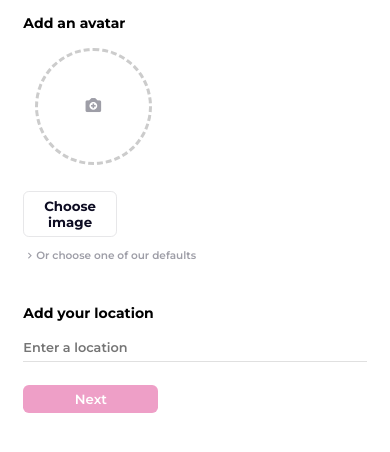
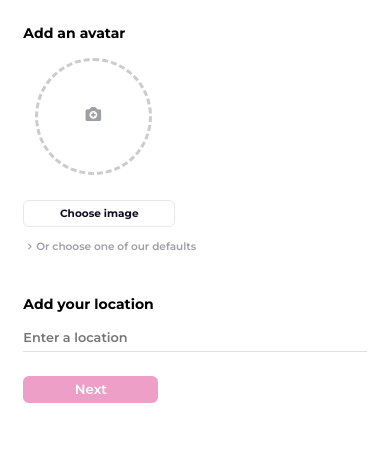
Before and after one commit to nikhils045/Dribble-Signup-Pages, a website built with Vite: page createProfile.html in a window 390 px wide. Shown: the part 296-748 px from the top of the page. Built offline with nearby package versions, Linux system fonts and the light colour scheme.

Commit message:
Fixed width of Choose-image Button

```diff
--- a/styles/createProfile.css
+++ b/styles/createProfile.css
@@ -155,6 +155,7 @@ input[type="file"] {
   border: 1.5px solid #e7e7e9;
   padding: 0.5rem 0;
   border-radius: 0.5rem;
+  font-size: .9rem;
   font-weight: 650;
   cursor: pointer;
   margin-bottom: 1rem;
@@ -316,7 +317,7 @@ label[for="location"] {
     margin-left: 1rem;
   }
 
-  .avatar-upload-button {
+  .choose-image-button {
     width: 13rem;
   }
 }
```
